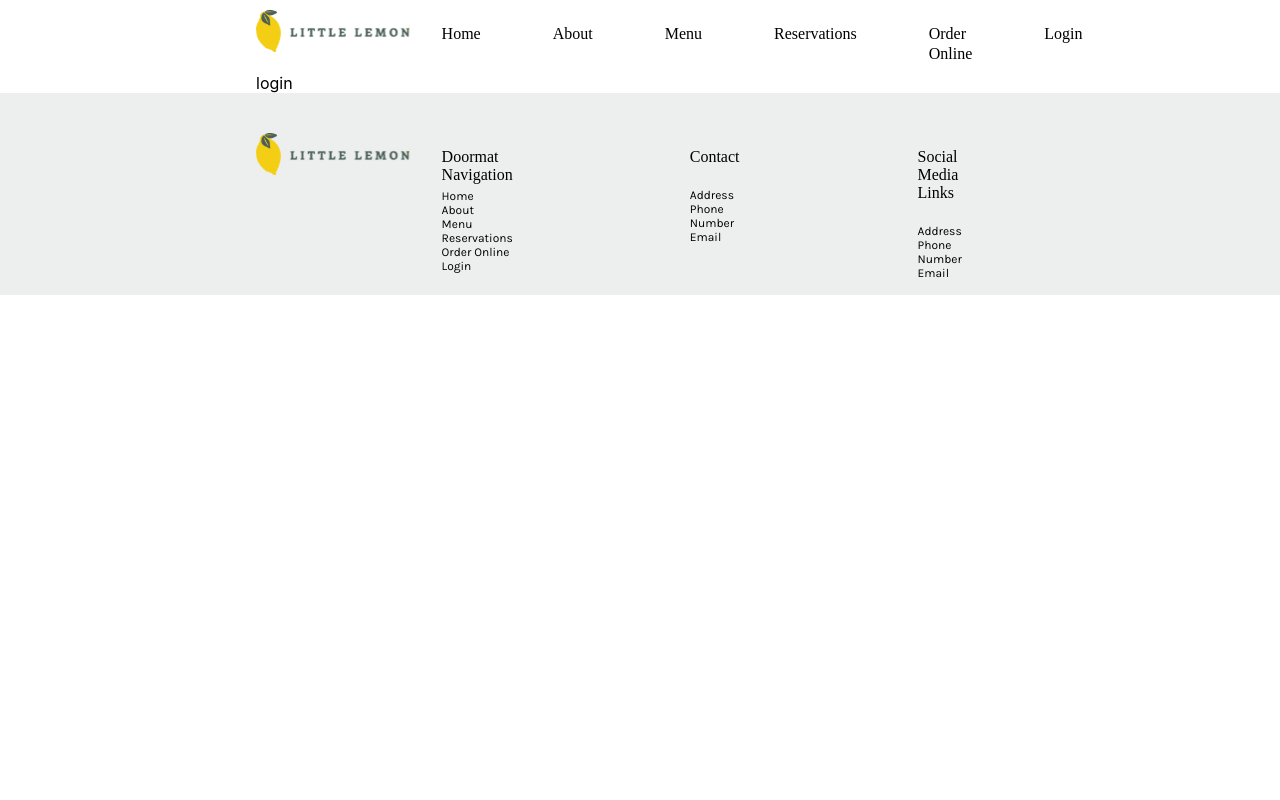
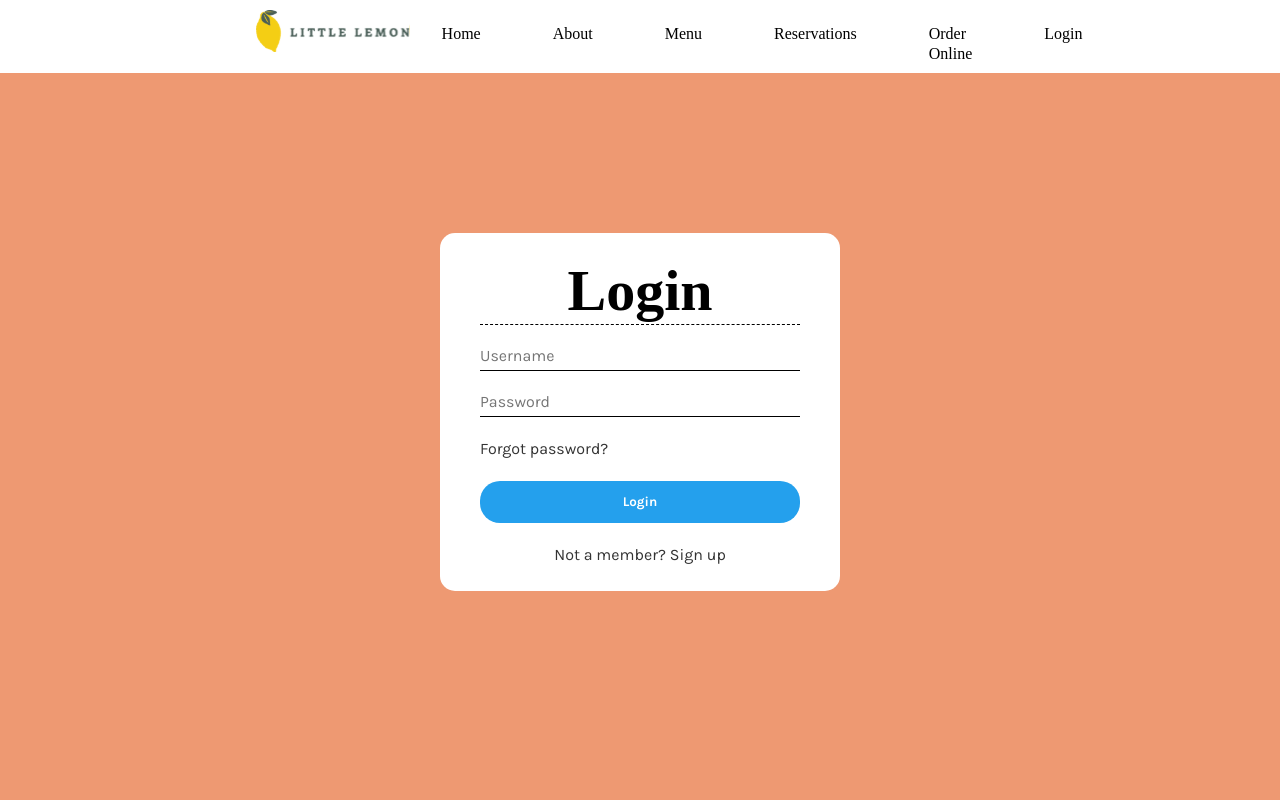
Before and after one commit to benbasty/littlelemonapp, a React (Create React App) app: page /login in a window 1280 px wide. Shown: the top 800 px of the page. Built offline with nearby package versions, Linux system fonts and the light colour scheme; a web font is replaced by a local one.

Commit message:
login form and login page styling

```diff
--- a/src/App.js
+++ b/src/App.js
@@ -6,7 +6,7 @@ import About from './components/about/about';
 import Menu from './components/menu/menu';
 import BookingPage from './components/booking/BookingPage';
 import OrderOnline from './components/onlineorder/onlineorder';
-import Login from './components/login/login';
+import Login from './components/login/loginpage';
 import { Routes, Route } from 'react-router-dom';
 
 function App() {
--- a/src/components/login/login.js
+++ /dev/null
@@ -1,9 +0,0 @@
-import React from 'react'
-
-const login = () => {
-  return (
-    <div className='container'>login</div>
-  )
-}
-
-export default login
--- /dev/null
+++ b/src/components/login/loginform.css
@@ -0,0 +1,45 @@
+.login-form form {
+    background-color: var(--color-light);
+    border-radius: 15px;
+}
+.login-form form h1 {
+    text-align: center;
+    font-family: var(--title-font);
+    font-size: var(--sub-title-size);
+    font-weight: var(--card-title-weight);
+    border-bottom: 0.1px dashed var(--color-dark);
+}
+
+.login-form form .username input, .login-form form .password input {
+    width: 100%;
+    padding-bottom: 0.3rem;
+    border-bottom: 0.5px solid;
+    font-family: var(--text-font);
+    font-size: var(--paragraph-text-size);
+}
+
+.login-form form p:first-of-type {
+    font-family: var(--text-font);
+    font-size: var(--paragraph-text-size);
+    font-weight: var(--paragraph-text-weight);
+    line-height: var(--paragraph-line-height);
+    color: var(--color-secondary-dark-grey);
+}
+
+.btnform-submit {
+    width: 100%;
+    color: var(--color-light);
+    background-color: #24a0ed;
+    border-radius: 20px;
+    font-family: var(--text-font);
+    font-weight: var(--card-title-weight);
+}
+
+.signup {
+    text-align: center;
+    font-family: var(--text-font);
+    font-size: var(--paragraph-text-size);
+    font-weight: var(--paragraph-text-weight);
+    line-height: var(--paragraph-line-height);
+    color: var(--color-secondary-dark-grey);
+}
--- /dev/null
+++ b/src/components/login/loginform.js
@@ -0,0 +1,23 @@
+import React from 'react'
+import './loginform.css'
+
+const loginform = () => {
+  return (
+    <div className='login-form container'>
+        <form>
+            <h1>Login</h1>
+            <div className='username'>
+                <input type='text' placeholder='Username' name='username' id='username' required/>
+            </div>
+            <div className='password'>
+                <input type='password' placeholder='Password' name='password' id='password' required/>
+            </div>
+            <p>Forgot password?</p>
+            <input type='submit' value='Login' className='btn btnform-submit'/>
+            <p className='signup'>Not a member? Sign up</p>
+        </form>
+    </div>
+  )
+}
+
+export default loginform
--- /dev/null
+++ b/src/components/login/loginpage.css
@@ -0,0 +1,9 @@
+.login-page {
+    height: 95vh;
+    background-color: var(--color-secondary-orange);
+    padding: 10rem;
+}
+
+/* .login-form {
+    margin: 0 auto;
+} */
--- /dev/null
+++ b/src/components/login/loginpage.js
@@ -0,0 +1,13 @@
+import React from 'react'
+import './loginpage.css'
+import LoginForm from './loginform'
+
+const login = () => {
+  return (
+    <div className='login-page'>
+      <LoginForm />
+    </div>
+  )
+}
+
+export default login
```
Also changed, not shown: src/components/login/login.css (deleted).
